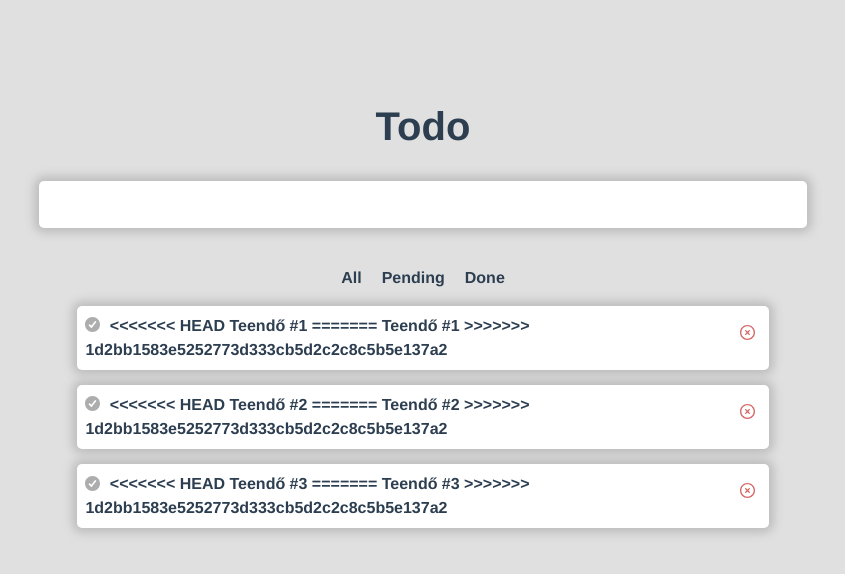
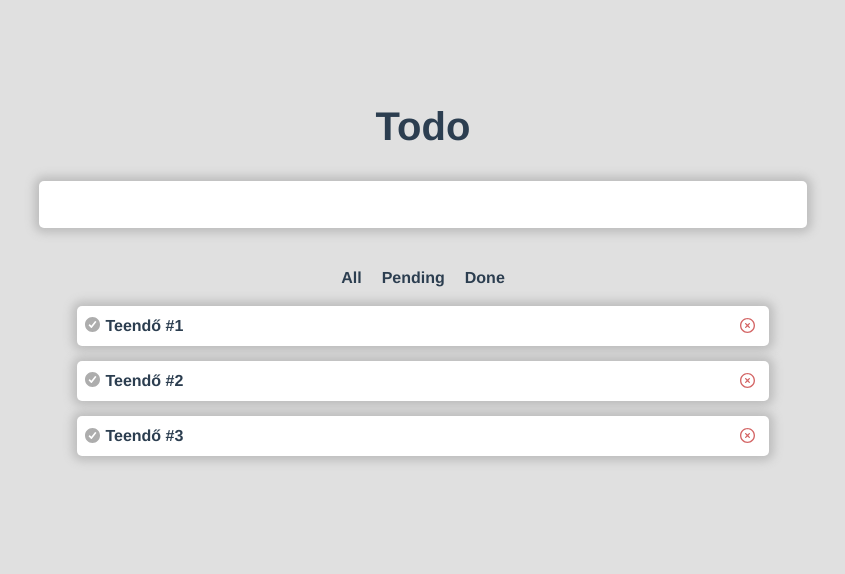
Before and after one commit to Mirachle/Todo, a Vue app: page /#/ in a window 1280 px wide. Shown: the top 574 px of the page, without its empty margins (217-1062 px from the left). Built offline with nearby package versions, Linux system fonts and the light colour scheme.

Commit message:
popup development

```diff
--- a/src/components/ListItem.vue
+++ b/src/components/ListItem.vue
@@ -2,11 +2,7 @@
 <div>
   <span :class="className">
     <ic-done @isDone="isDone" :item="item"/>
-<<<<<<< HEAD
     <span @click="showModal = true">{{item.text}}</span>
-=======
-    {{item.text}}
->>>>>>> 1d2bb1583e5252773d333cb5d2c2c8c5b5e137a2
     <ic-delete @clicked="request"/>
   </span>
 
```
